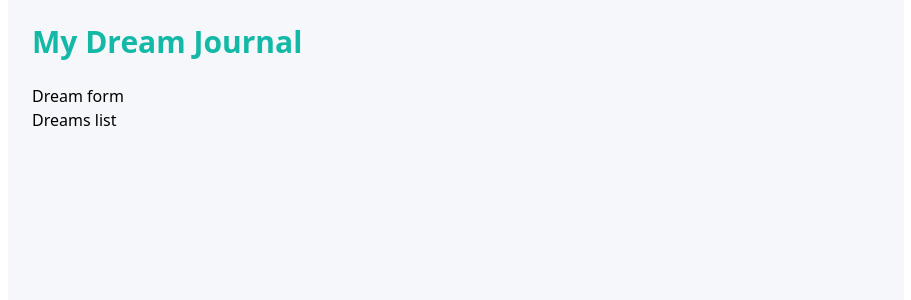
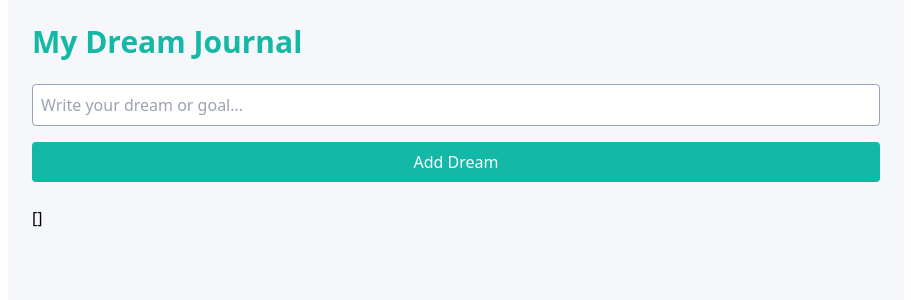
Before and after one commit to anniemichael/dream-journal-react-workshop, a React (Vite) app: page / in a window 1280 px wide. Shown: the top 300 px of the page, without its empty margins (184-1095 px from the left). Built offline with nearby package versions, Linux system fonts and the light colour scheme.

Commit message:
Add and display dreams

```diff
--- a/src/App.jsx
+++ b/src/App.jsx
@@ -2,13 +2,88 @@ import { useState } from 'react'
 
 
 function App() {
-  const [count, setCount] = useState(0)
+
+  const [input, setInput] = useState("");
+  const [dreams, setDreams] = useState([]);
+
+  const addDream = (dream) => {
+    setDreams((prev) => [
+      ...prev,
+      {
+        id: Date.now(),
+        text: dream,
+        // imageUrl: `https://picsum.photos/400/300?random=${Date.now()}`,
+      },
+    ]);
+  };
+
+  const deleteDream = (id) => {
+    setDreams((prev) => prev.filter((dream) => dream.id !== id));
+  };
+
+  const handleSubmit = (e) => {
+    e.preventDefault();
+    if (!input.trim()) return;
+    addDream(input);
+    setInput("");
+  };
 
   return (
     <div className="max-w-4xl mx-auto p-6 bg-neutralLight min-h-screen">
-      <h1  className="text-3xl font-bold text-accent mb-6">My Dream Journal</h1>
-      <div>Dream form</div>
-      <div>Dreams list</div>
+      <h1 className="text-3xl font-bold text-accent mb-6">My Dream Journal</h1>
+      <form onSubmit={handleSubmit} className="flex flex-col gap-4 mb-6">
+        <input
+          type="text"
+          value={input}
+          onChange={(e) => setInput(e.target.value)}
+          placeholder="Write your dream or goal..."
+          className="border border-neutralMid rounded p-2 w-full focus:outline-none focus:ring-2 focus:ring-accent"
+        />
+        <button
+          type="submit"
+          className="bg-accent text-white px-4 py-2 rounded hover:bg-accentHover focus:outline-none focus:ring-2 focus:ring-accentHover"
+        >
+          Add Dream
+        </button>
+      </form>
+      <div>{JSON.stringify(dreams)}</div>
+      {/*<div className="grid grid-cols-1 sm:grid-cols-2 gap-6 mb-8">*/}
+      {/*  {dreams.map(({ id, text, imageUrl }) => (*/}
+      {/*    <div key={id} className="bg-neutralLight p-4 rounded shadow relative flex flex-col">*/}
+      {/*      <img*/}
+      {/*        src={imageUrl}*/}
+      {/*        alt="Dream visual"*/}
+      {/*        className="w-full h-48 object-cover rounded mb-3"*/}
+      {/*      />*/}
+      {/*      <p className="text-neutralDark flex-grow">{text}</p>*/}
+
+      {/*      <button*/}
+      {/*        onClick={() => deleteDream(id)}*/}
+      {/*        className="self-end mt-4 text-neutralMid hover:text-neutralDark"*/}
+      {/*        aria-label="Delete dream"*/}
+      {/*        title="Delete dream"*/}
+      {/*      >*/}
+      {/*        /!* Smaller grey trash icon *!/*/}
+      {/*        <svg*/}
+      {/*          xmlns="http://www.w3.org/2000/svg"*/}
+      {/*          className="h-4 w-4"*/}
+      {/*          fill="none"*/}
+      {/*          viewBox="0 0 24 24"*/}
+      {/*          stroke="currentColor"*/}
+      {/*          strokeWidth={2}*/}
+      {/*        >*/}
+      {/*          <path*/}
+      {/*            strokeLinecap="round"*/}
+      {/*            strokeLinejoin="round"*/}
+      {/*            d="M19 7l-.867 12.142A2 2 0 0116.138 21H7.862a2 2 0 01-1.995-1.858L5 7m5-4h4m-4 0a1 1 0 00-1 1v1h6V4a1 1 0 00-1-1m-4 0h4"*/}
+      {/*          />*/}
+      {/*        </svg>*/}
+      {/*      </button>*/}
+
+      {/*    </div>*/}
+      {/*  ))}*/}
+      {/*</div>*/}
+
     </div>
   )
 }
```
